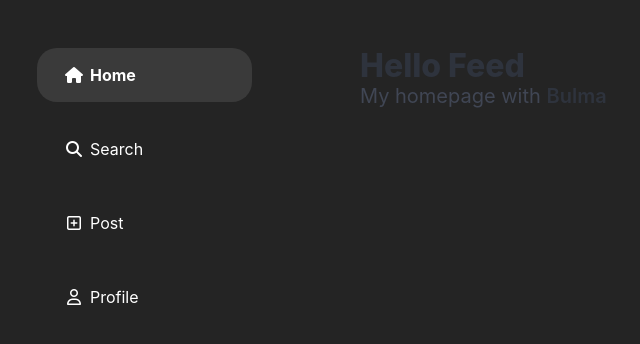
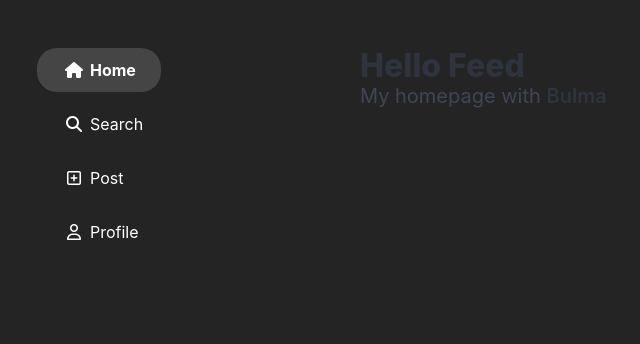
Before and after one commit to kristijanH1998/dev-duckies-sm-proj-front, a React (Vite) app in the folder dev-duckies-sm-proj/: page / in a window 1280 px wide. Shown: the top 344 px of the page, without its empty margins (11-651 px from the left). Built offline with nearby package versions, Linux system fonts and the light colour scheme.

Commit message:
fixed navbar item css

```diff
--- a/dev-duckies-sm-proj/src/App.css
+++ b/dev-duckies-sm-proj/src/App.css
@@ -1,26 +1,34 @@
 /* side bar (desktop) */
-.menu, .icon-text {
+#sidebar,
+.sidebar-item {
   display: flex;
   flex-direction: column;
-  justify-content: center;
-  align-content: center;
-  gap: 20px 0;
+  align-items: flex-start;
+  row-gap: 10px;
 }
 
 .icon-text {
+  display: flex;
+  justify-content: center;
+  align-items: center;
+  align-content: center;
+}
+
+.sidebar-item {
   flex-direction: row;
   border-radius: 20px;
-  padding: 15px 25px;
-}
-
-.icon-text:hover {
-  background-image: linear-gradient(to right, rgba(255, 255, 255, 0.15) 0%, rgba(255, 255, 255, 0.01) 70%);
-  border-radius: 20px;
+  padding: 10px 25px;
 }
 
 #sidebar a.active {
   color: white;
   font-weight: bold;
+  background-color: rgba(255, 255, 255, 0.15);
+  border-radius: 20px;
+
+}
+
+#sidebar .sidebar-item:hover {
   background-color: rgba(255, 255, 255, 0.10);
   border-radius: 20px;
 }
@@ -33,7 +41,7 @@
 
 .navbar-brand a.active {
   font-weight: bold;
-  background-color: rgba(255, 255, 255, 0.10);
+  background-color: rgba(255, 255, 255, 0.15);
 }
 
 .navbar-item:active {
@@ -41,5 +49,5 @@
 }
 
 .navbar-brand .navbar-item:hover {
-  background-color: rgba(255, 255, 255, 0.05);
+  background-color: rgba(255, 255, 255, 0.10);
 }
--- a/dev-duckies-sm-proj/src/app-wide-components/navbar.jsx
+++ /dev/null
@@ -1,2 +0,0 @@
-//Bulma navbar inf https://bulma.io/documentation/components/navbar/
-//React-roter-dom guide  https://reactrouter.com/en/main/start/tutorial
```
